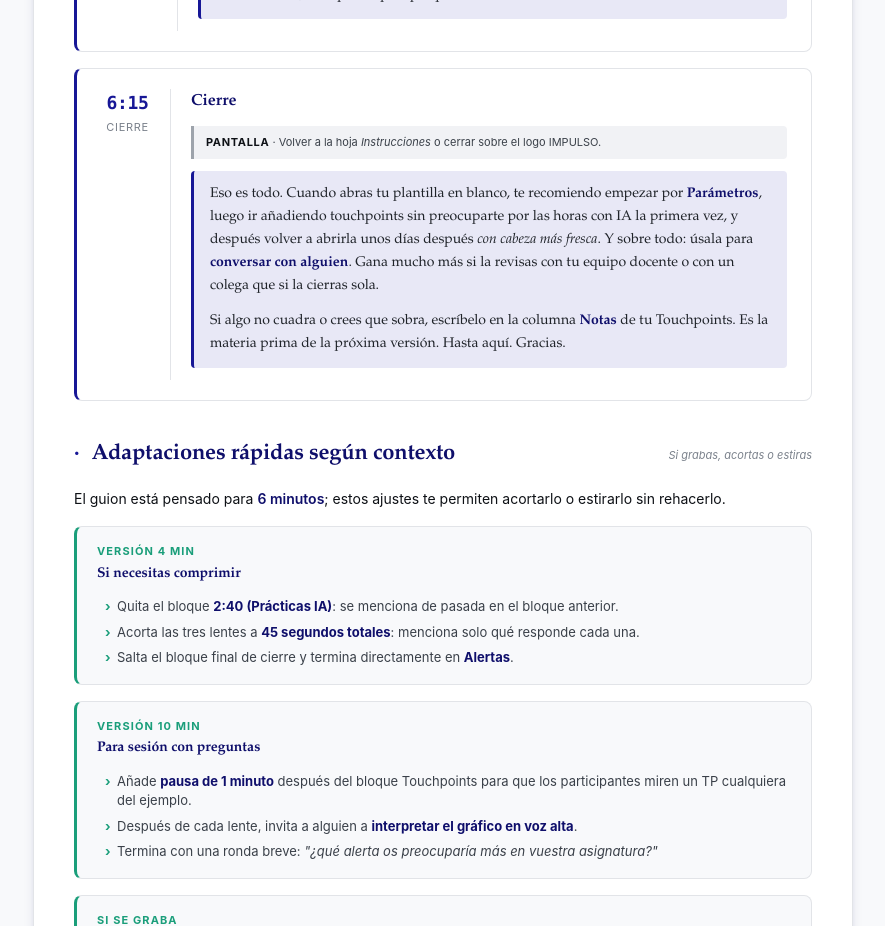
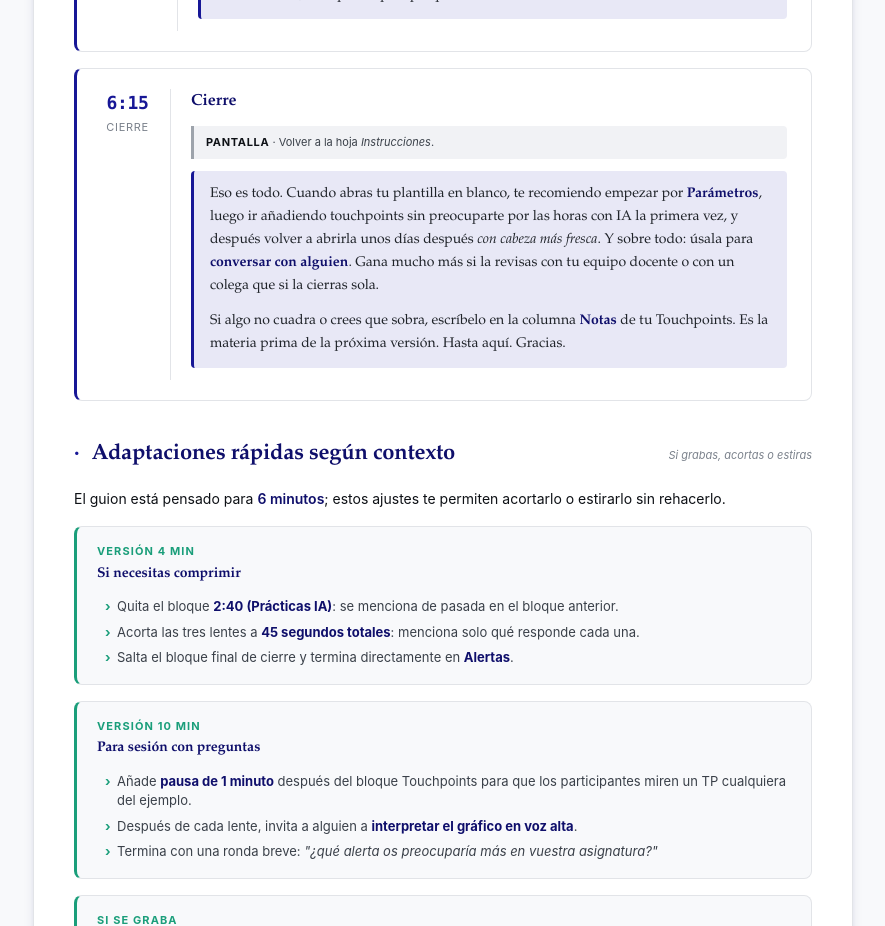
Before and after one commit to freirejuan/redisena-evaluacion, a plain HTML site: page downloads/sprint-1/walkthrough.html in a window 1280 px wide. Shown: the part 3820-4746 px from the top of the page, without its empty margins (197-1082 px from the left). Drawn offline with Linux system fonts and the light colour scheme.

Commit message:
Retirar referencias a Plan IMPULSO en XLSX, LICENSE y walkthrough
- plantilla-plan-operativo.xlsx y plantilla-ejemplo-ingesoft.xlsx:
  · Instrucciones!A2: 'Proyecto: ...UC3M · Plan IMPULSO' → 'Proyecto: Rediseña.Evaluacion · Un kit de Eutika'
  · Parámetros!C11: 'Habitualmente 15 en UC3M.' → 'Habitualmente 15.'
- LICENSE: retirar 'contribución al Plan IMPULSO Docente de UC3M'
- walkthrough.html: retirar 'cerrar sobre el logo IMPULSO' (no existe tal logo)

```diff
--- a/downloads/sprint-1/walkthrough.html
+++ b/downloads/sprint-1/walkthrough.html
@@ -492,7 +492,7 @@ body{padding:var(--sp-10) var(--sp-6) var(--sp-12);}
           </div>
           <div class="time-body">
             <h3>Cierre</h3>
-            <div class="time-screen"><strong>Pantalla</strong> · Volver a la hoja <em>Instrucciones</em> o cerrar sobre el logo IMPULSO.</div>
+            <div class="time-screen"><strong>Pantalla</strong> · Volver a la hoja <em>Instrucciones</em>.</div>
             <div class="narration">
               <p>Eso es todo. Cuando abras tu plantilla en blanco, te recomiendo empezar por <strong>Parámetros</strong>, luego ir añadiendo touchpoints sin preocuparte por las horas con IA la primera vez, y después volver a abrirla unos días después <em>con cabeza más fresca</em>. Y sobre todo: úsala para <strong>conversar con alguien</strong>. Gana mucho más si la revisas con tu equipo docente o con un colega que si la cierras sola.</p>
               <p>Si algo no cuadra o crees que sobra, escríbelo en la columna <strong>Notas</strong> de tu Touchpoints. Es la materia prima de la próxima versión. Hasta aquí. Gracias.</p>
```
Also changed, not shown: 3 other files.
